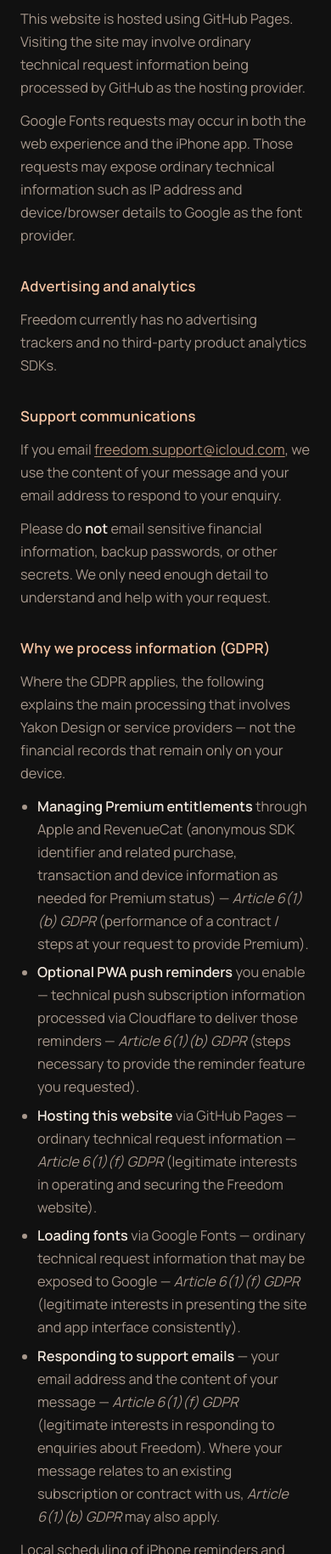
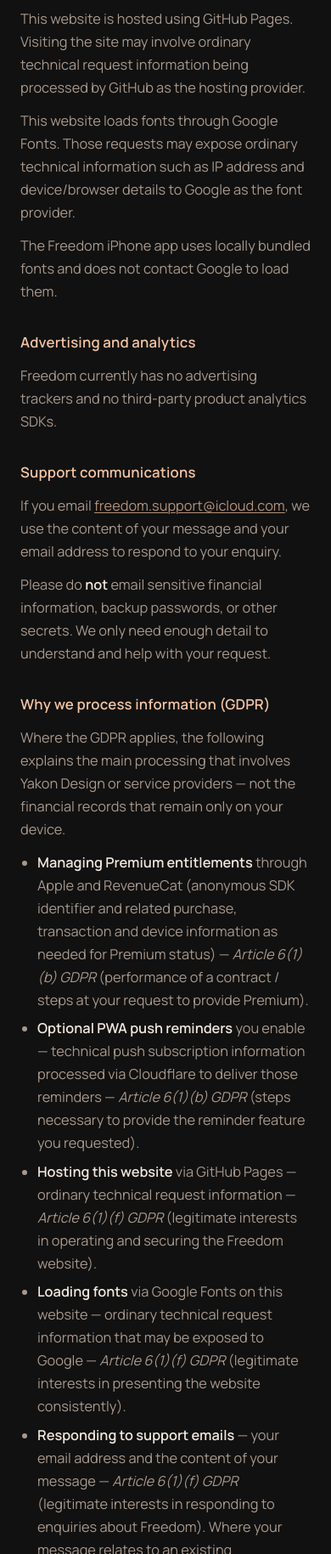
Before and after one commit to yakon-dot/freedom-website, a plain HTML site: page privacy/index.html in a window 390 px wide. Shown: the part 2983-4812 px from the top of the page at 85% size. Drawn offline with Linux system fonts and the light colour scheme.

Commit message:
Clarify Google Fonts applies to the website only.
Privacy Policy now states the marketing site still loads fonts via Google Fonts, while the Freedom iPhone app uses locally bundled fonts and does not contact Google for them.

Co-authored-by: Cursor <cursoragent@cursor.com>

```diff
--- a/privacy/index.html
+++ b/privacy/index.html
@@ -171,10 +171,13 @@
               GitHub as the hosting provider.
             </p>
             <p>
-              Google Fonts requests may occur in both the web experience and
-              the iPhone app. Those requests may expose ordinary technical
-              information such as IP address and device/browser details to
-              Google as the font provider.
+              This website loads fonts through Google Fonts. Those requests may
+              expose ordinary technical information such as IP address and
+              device/browser details to Google as the font provider.
+            </p>
+            <p>
+              The Freedom iPhone app uses locally bundled fonts and does not
+              contact Google to load them.
             </p>
           </section>
 
@@ -232,11 +235,11 @@
                 operating and securing the Freedom website).
               </li>
               <li>
-                <strong>Loading fonts</strong> via Google Fonts —
-                ordinary technical request information that may be exposed to
+                <strong>Loading fonts</strong> via Google Fonts on this website
+                — ordinary technical request information that may be exposed to
                 Google —
                 <em>Article 6(1)(f) GDPR</em> (legitimate interests in
-                presenting the site and app interface consistently).
+                presenting the website consistently).
               </li>
               <li>
                 <strong>Responding to support emails</strong> —
@@ -319,9 +322,10 @@
             <h2>International processing</h2>
             <p>
               Some providers that help deliver Freedom or this website — such as
-              Apple, RevenueCat, GitHub, Google (for fonts) and Cloudflare (for
-              optional PWA push) — may process technical or purchase-related
-              information in countries outside Ireland or the EEA.
+              Apple, RevenueCat, GitHub, Google (for website fonts) and
+              Cloudflare (for optional PWA push) — may process technical or
+              purchase-related information in countries outside Ireland or the
+              EEA.
             </p>
             <p>
               Details of how each provider handles international transfers are
```
